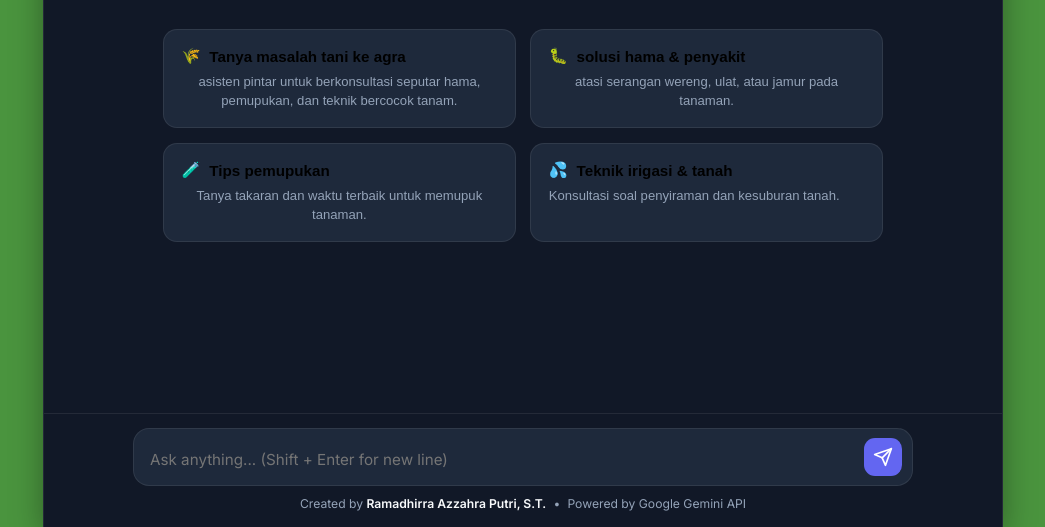
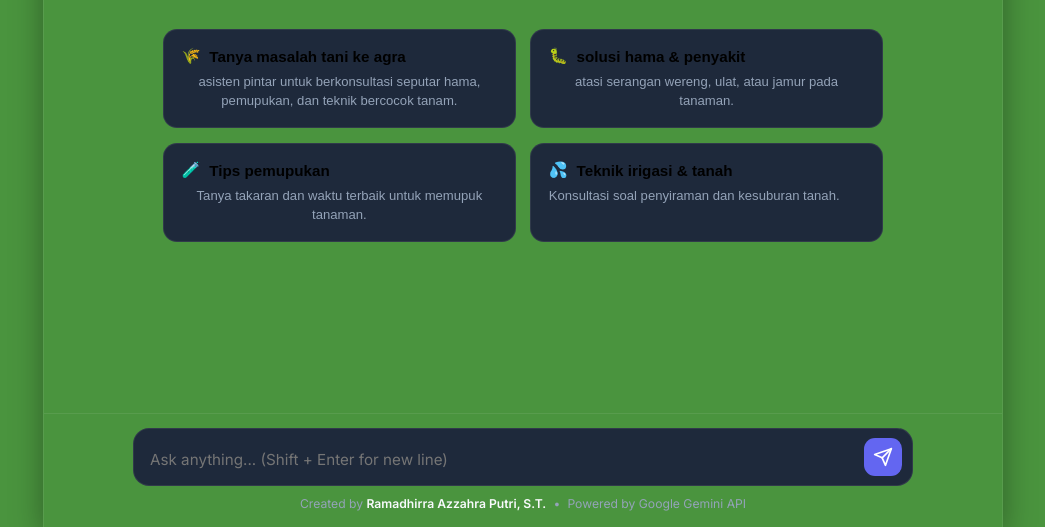
Before and after one commit to AwerAwer296/gemini-chatbot-template, a plain HTML site: page index.html in a window 1280 px wide. Shown: the part 273-800 px from the top of the page, without its empty margins (117-1162 px from the left). Drawn offline with Linux system fonts and the light colour scheme.

Commit message:
Update style.css

```diff
--- a/style.css
+++ b/style.css
@@ -1,6 +1,6 @@
 :root[data-theme="dark"] {
     --bg-primary: #4A943E;
-    --bg-secondary: #111827;
+    --bg-secondary: #4A943E;
     --bg-surface: #1e293b;
     --bg-surface-hover: #334155;
     --text-primary: #f8fafc;
```
